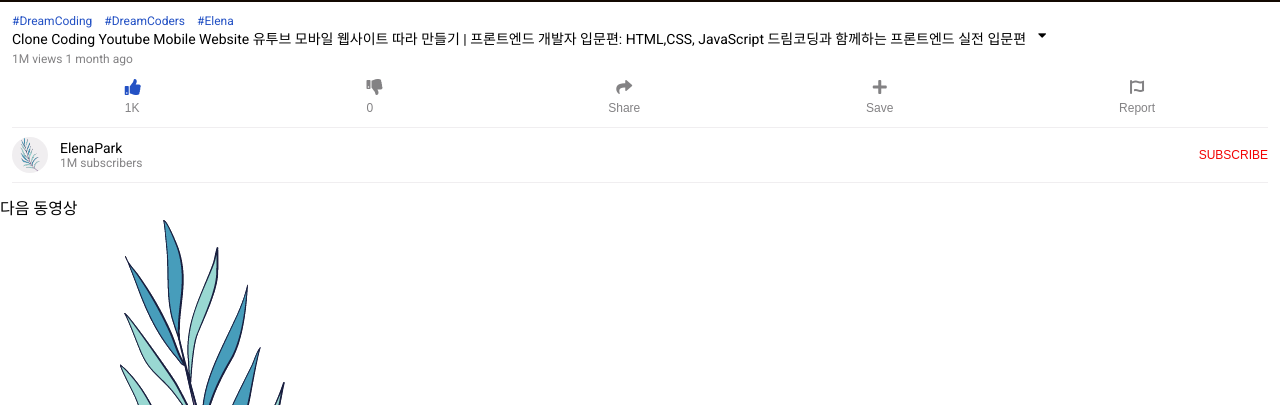
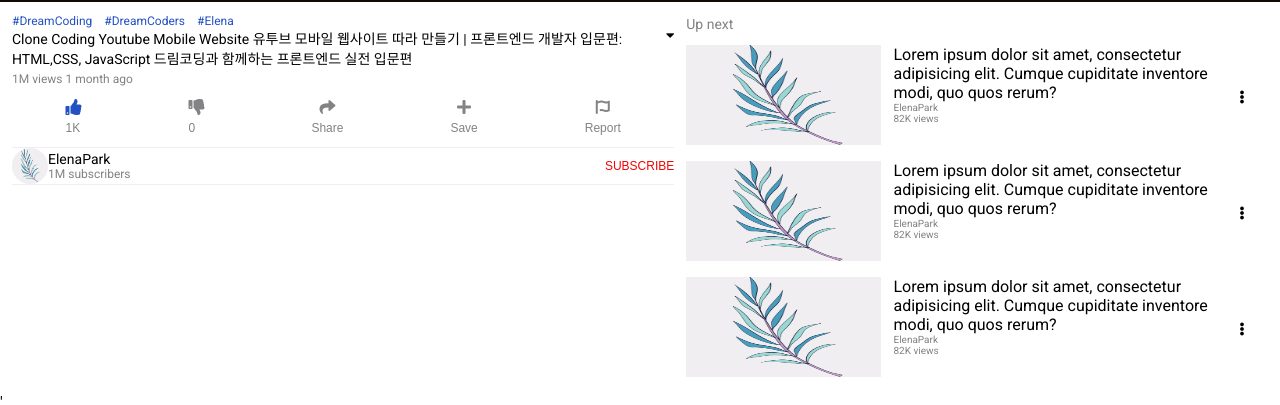
Before and after one commit to Elenapark/Youtube-Clone, a plain HTML site: page index.html in a window 1280 px wide. Shown: the part 547-952 px from the top of the page. Drawn offline with Linux system fonts and the light colour scheme.

Commit message:
CSS: Up Next

```diff
--- a/index.html
+++ b/index.html
@@ -24,11 +24,13 @@
         <i class="fas fa-ellipsis-v"></i>
     </div>
 </header>
-<!-- video info-->
+<!-- video player-->
 <section class="player">
     <video src="video/video2.mp4" controls></video>
 </section>
-
+<!--화면 확장시 박스를 column -> row정렬하기 위한 container -->
+<div class="infoAndUpNext">
+    <!-- video info-->
     <section class="info">
         <!--metadata-->
         <div class="metadata">
@@ -81,11 +83,14 @@
 
         </div>
     </section>
+    <!-- up next-->
     <section class="upNext">
-    <span>다음 동영상</span>
+        <span class="title">Up next</span>
         <ul>
             <li class="item">
+                <div class="img">
                     <img src="imgs/favicon2.png" alt="">
+                </div>
                 <div class="info">
                     <span class="title">Lorem ipsum dolor sit amet, consectetur adipisicing elit. Cumque cupiditate inventore modi, quo quos rerum?</span>
                     <span class="name">ElenaPark</span>
@@ -95,7 +100,9 @@
                 </button>
             </li>
             <li class="item">
+                <div class="img">
                     <img src="imgs/favicon2.png" alt="">
+                </div>
                 <div class="info">
                     <span class="title">Lorem ipsum dolor sit amet, consectetur adipisicing elit. Cumque cupiditate inventore modi, quo quos rerum?</span>
                     <span class="name">ElenaPark</span>
@@ -105,7 +112,9 @@
                 </button>
             </li>
             <li class="item">
+                <div class="img">
                     <img src="imgs/favicon2.png" alt="">
+                </div>
                 <div class="info">
                     <span class="title">Lorem ipsum dolor sit amet, consectetur adipisicing elit. Cumque cupiditate inventore modi, quo quos rerum?</span>
                     <span class="name">ElenaPark</span>
@@ -116,6 +125,7 @@
             </li>
         </ul>
     </section>
+</div>
 <script src="./script.js"></script>
 </body>
 </html>'
--- a/style.css
+++ b/style.css
@@ -83,7 +83,7 @@ header .icons .fa-search {
 /*Video Info metadata*/
 /*효과를 주고자 하는 선택자명은 최대한 구체적으로*/
 
-.info {
+body > .info {
     padding: var(--padding);
 }
 
@@ -187,3 +187,66 @@ header .icons .fa-search {
     color:var(--color-red);
     font-size: var(--font-small);
 }
+
+/*upNext*/
+
+.upNext {
+    padding: 0 var(--padding);
+}
+
+
+
+/*upNext 바로 뒤에있는 title태그에만 only 효과지정할때*/
+.upNext > .title {
+    font-size: var(--font-medium);
+    color: var(--color-dark-grey);
+    margin-bottom: var(--padding);
+}
+
+.upNext .item {
+    display: flex;
+    margin-top: var(--padding);
+}
+
+.upNext .item .img{
+flex: 1 1 35%;
+    margin-right: var(--padding);
+}
+
+.upNext .item .img img {
+    width: 100%;
+    height: 100px;
+    background: var(--color-light-grey);
+}
+.upNext .item .info{
+flex: 1 1 60%;
+}
+.upNext .item .moreBtn{
+flex: 1 1 5%;
+}
+
+.upNext .item .info {
+    display: flex;
+    flex-direction: column;
+}
+
+.upNext .item .info .name,
+.upNext .item .info .views {
+    font-size: var(--font-micro);
+    color: var(--color-dark-grey);
+}
+
+.infoAndUpNext {
+    display: flex;
+    flex-direction: column;
+    padding: var(--padding);
+}
+
+
+/*화면이 768px 이상일때*/
+@media screen and (min-width: 768px) {
+    .infoAndUpNext {
+        flex-direction: row;
+        padding: var(--padding);
+    }
+}
```
Lines whose indentation alone changed are shown as unchanged.
